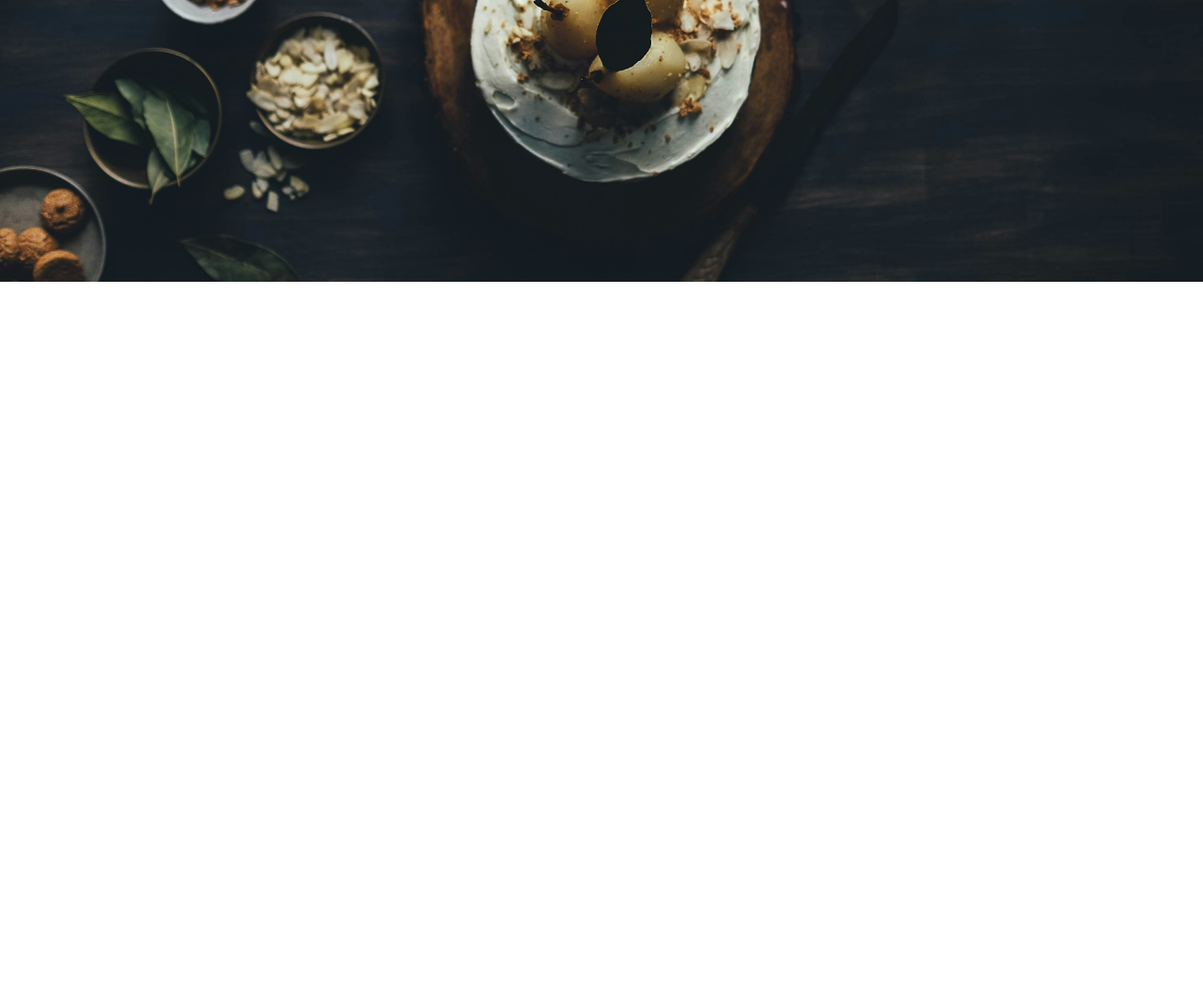
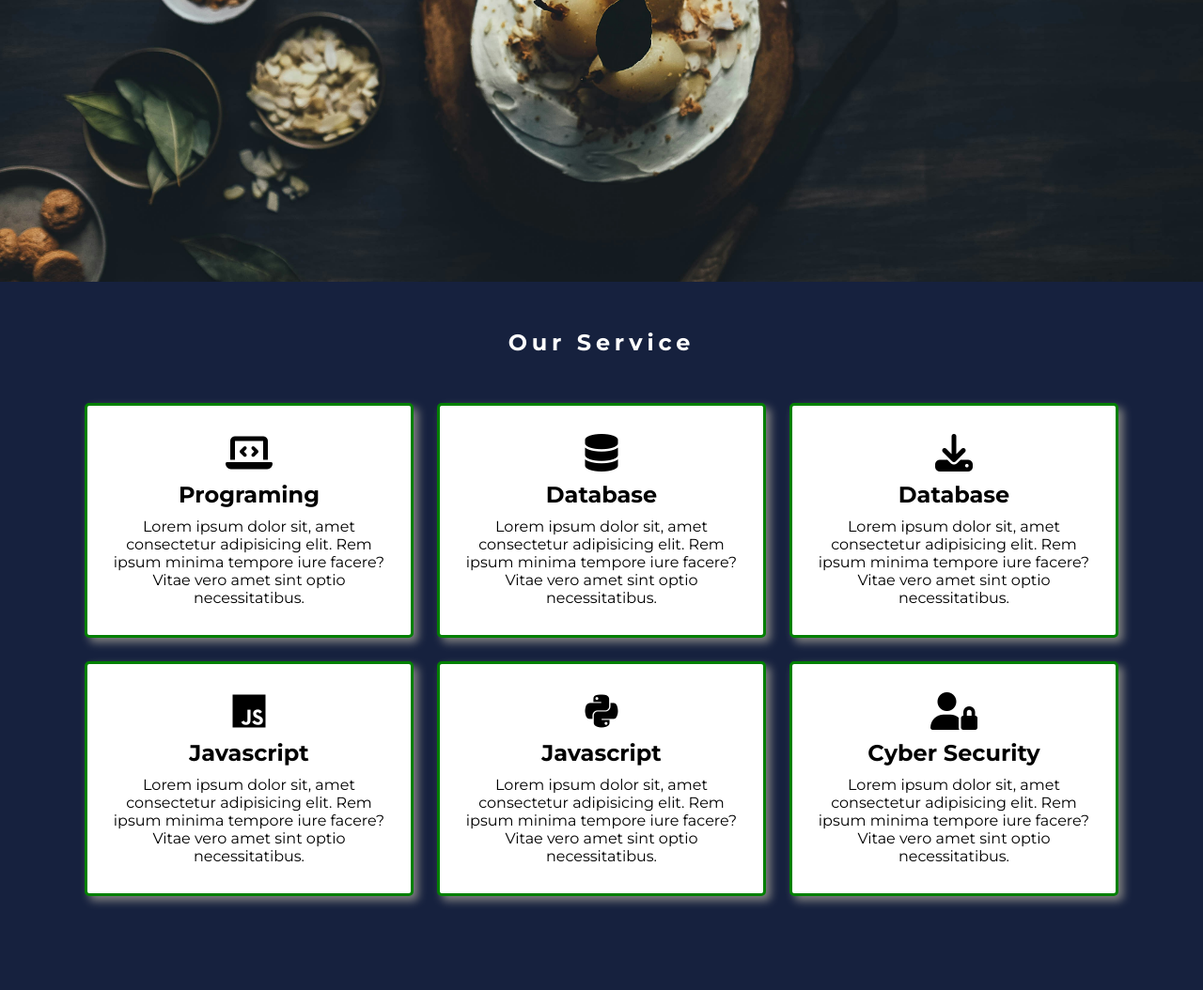
Before and after one commit to RiyadhMahmudSajid/again, a plain HTML site: page index.html in a window 1280 px wide. Shown: the part 500-1554 px from the top of the page at 94% size. Before the commit the page ends 800 px from the top, so only its background shows below. Drawn offline with Linux system fonts and the light colour scheme.

Commit message:
fast-section

```diff
--- a/index.html
+++ b/index.html
@@ -26,5 +26,43 @@
     <header>
 
     </header>
+    <main>
+        <section id = "first-section">
+            <h2>Our Service</h2>
+            <div id = "service-parent">
+                <div class="single-service">
+                    <i class="fa-solid fa-laptop-code"></i>
+                    <h2>Programing</h2>
+                    <p>Lorem ipsum dolor sit, amet consectetur adipisicing elit. Rem ipsum minima tempore iure facere? Vitae vero amet sint optio necessitatibus.</p>
+                </div>
+                <div class="single-service">
+                    <i class="fa-solid fa-database"></i>
+                    <h2>Database</h2>
+                    <p>Lorem ipsum dolor sit, amet consectetur adipisicing elit. Rem ipsum minima tempore iure facere? Vitae vero amet sint optio necessitatibus.</p>
+                </div>
+                <div class="single-service">
+                    <i class="fa-solid fa-download"></i>
+                    <h2>Database</h2>
+                    <p>Lorem ipsum dolor sit, amet consectetur adipisicing elit. Rem ipsum minima tempore iure facere? Vitae vero amet sint optio necessitatibus.</p>
+                </div>
+                <div class="single-service">
+                    <i class="fa-brands fa-js"></i>
+                    <h2>Javascript</h2>
+                    <p>Lorem ipsum dolor sit, amet consectetur adipisicing elit. Rem ipsum minima tempore iure facere? Vitae vero amet sint optio necessitatibus.</p>
+                </div>
+                <div class="single-service">
+                    <i class="fa-brands fa-python"></i>
+                    <h2>Javascript</h2>
+                    <p>Lorem ipsum dolor sit, amet consectetur adipisicing elit. Rem ipsum minima tempore iure facere? Vitae vero amet sint optio necessitatibus.</p>
+                </div>
+                <div class="single-service">
+                    <i class="fa-solid fa-user-lock"></i>
+                    <h2>Cyber Security</h2>
+                    <p>Lorem ipsum dolor sit, amet consectetur adipisicing elit. Rem ipsum minima tempore iure facere? Vitae vero amet sint optio necessitatibus.</p>
+                </div>
+            </div>
+
+        </section>
+    </main>
 </body>
 </html>
--- a/style.css
+++ b/style.css
@@ -53,6 +53,7 @@ nav ul li:first-child a{
     cursor:pointer;
     display: none;
 }
+
 @media only screen and (max-width:940px){
     nav ul{
         position: fixed;
@@ -95,3 +96,57 @@ header{
     background-repeat: no-repeat;
     background-size: cover;
 }
+/* first section of main tag code star*/
+#first-section{
+    background-color: #16213E;
+}
+#service-parent{
+    width:1100px;
+    margin: 0 auto;
+    display:grid;
+    grid-template-columns: repeat(3,1fr);
+    grid-gap:25px;
+    padding-bottom: 100px;
+}
+.single-service{
+    background-color: white;
+    text-align: center;
+    color: black;
+    padding: 30px 20px;
+    border-radius: 5px;
+    border:3px solid green;
+    box-shadow: 5px 5px 10px gray;
+}
+.single-service i{
+    font-size: 40px;
+}
+.single-service h2{
+    margin: 10px 0;
+    font-weight: bold;
+}
+#first-section > h2{
+    text-align: center;
+    color:white;
+    padding:50px 0;
+    letter-spacing: 0.2em;
+    font-weight: 28px;
+}
+/*first section media star*/
+@media only screen and (max-width:688px){
+    #service-parent{
+        width:100%;
+
+        display:grid;
+        grid-template-columns: repeat(1,1fr);
+        grid-gap:10px;
+    }
+}
+@media only screen and (min-width:689px) and (max-width:1099px){
+    #service-parent{
+        width:100%;
+
+        display:grid;
+        grid-template-columns: repeat(2,1fr);
+        grid-gap:20px;
+    }
+}
```
